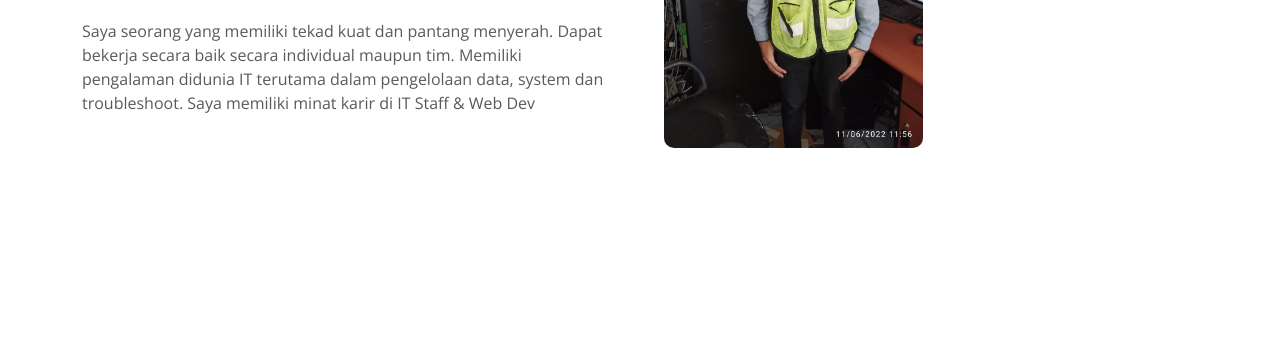
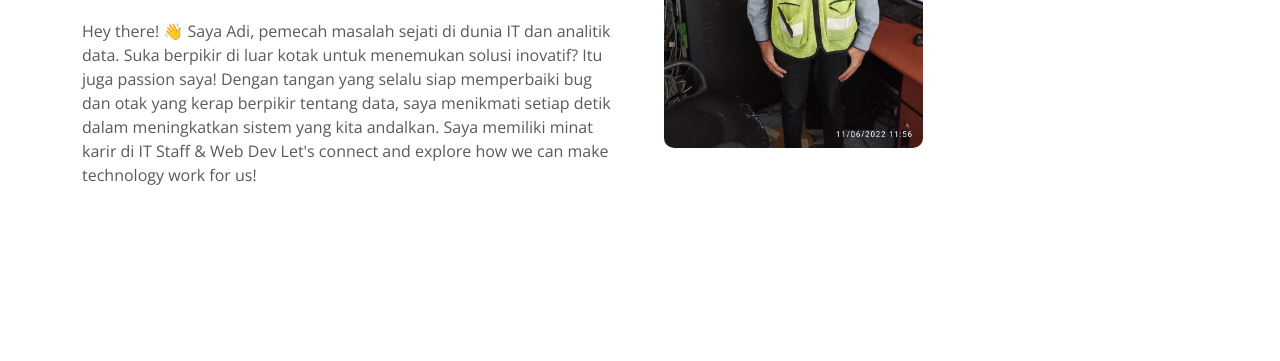
Before and after one commit to AdiIslamay/AdiIslamay.github.io, a plain HTML site: page index.html in a window 1280 px wide. Shown: the part 873-1234 px from the top of the page. Drawn offline with nearby package versions, Linux system fonts and the light colour scheme.

Commit message:
push bio

```diff
--- a/index.html
+++ b/index.html
@@ -100,12 +100,14 @@
                         </div>
                         <h3 class="lh-base mb-0">of working experience as a IT Support & Helpdesk</h3>
                     </div>
-                    <p class="mb-4">Saya seorang yang memiliki tekad kuat dan
-                        pantang menyerah. Dapat bekerja secara
-                        baik secara individual maupun tim. Memiliki
-                        pengalaman didunia IT terutama dalam
-                        pengelolaan data, system dan troubleshoot.
-                        Saya memiliki minat karir di IT Staff & Web Dev</p>
+                    <p class="mb-4">Hey there! 👋 Saya Adi, pemecah masalah sejati di dunia IT dan
+                        analitik data. Suka berpikir di luar kotak untuk menemukan solusi inovatif?
+                        Itu juga passion saya! Dengan tangan yang selalu siap memperbaiki bug
+                        dan otak yang kerap berpikir tentang data,
+                        saya menikmati setiap detik dalam meningkatkan sistem yang kita andalkan.
+                        Saya memiliki minat karir di IT Staff & Web Dev
+                        Let's connect and explore how we can make technology work for us!
+                        </p>
                 </div>
                 <div class="col-lg-6 wow fadeInUp" data-wow-delay="0.5s">
                     <div class="row g-3 mb-4">
```
